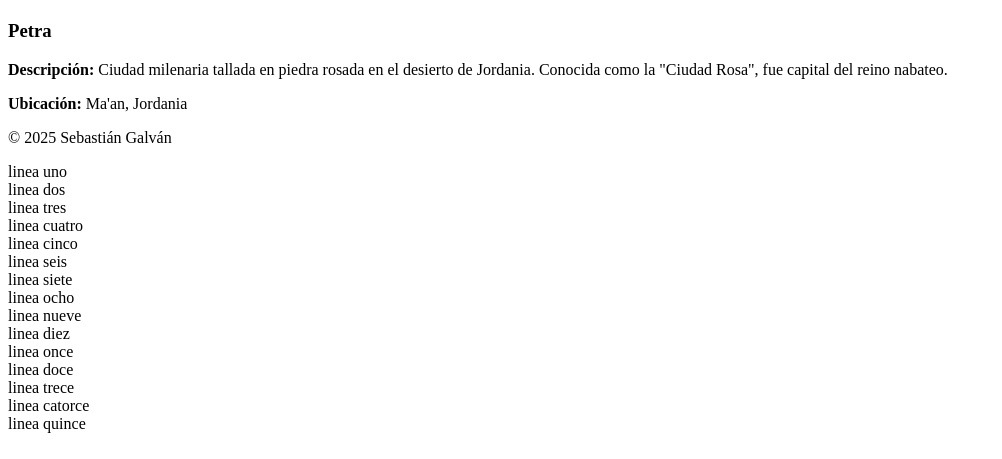
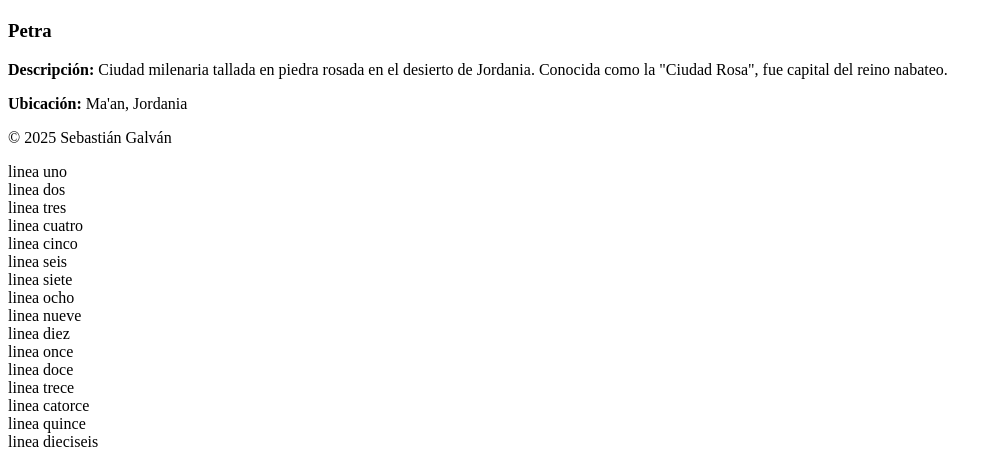
Before and after one commit to ImKaiserG/parcial_punto_2, a plain HTML site: page index.html in a window 1280 px wide. Shown: the part 2193-2652 px from the top of the page, without its empty margins (0-1002 px from the left). Drawn offline with Linux system fonts and the light colour scheme.

```diff
--- a/index.html
+++ b/index.html
@@ -92,5 +92,6 @@
     <div> linea trece </div>
     <div> linea catorce </div>
     <div> linea quince </div>
+    <div> linea dieciseis </div>
 </body>
 </html>
```
